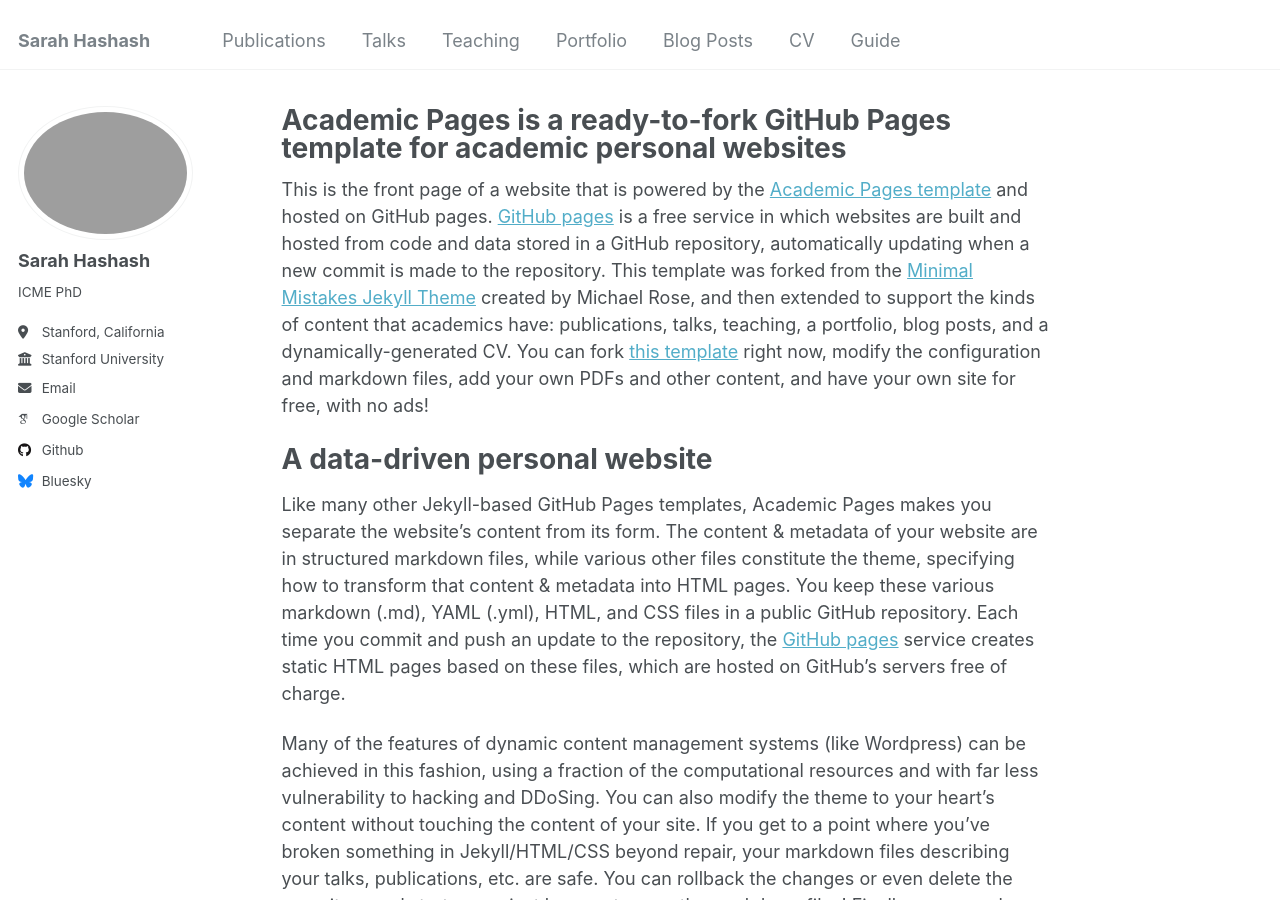
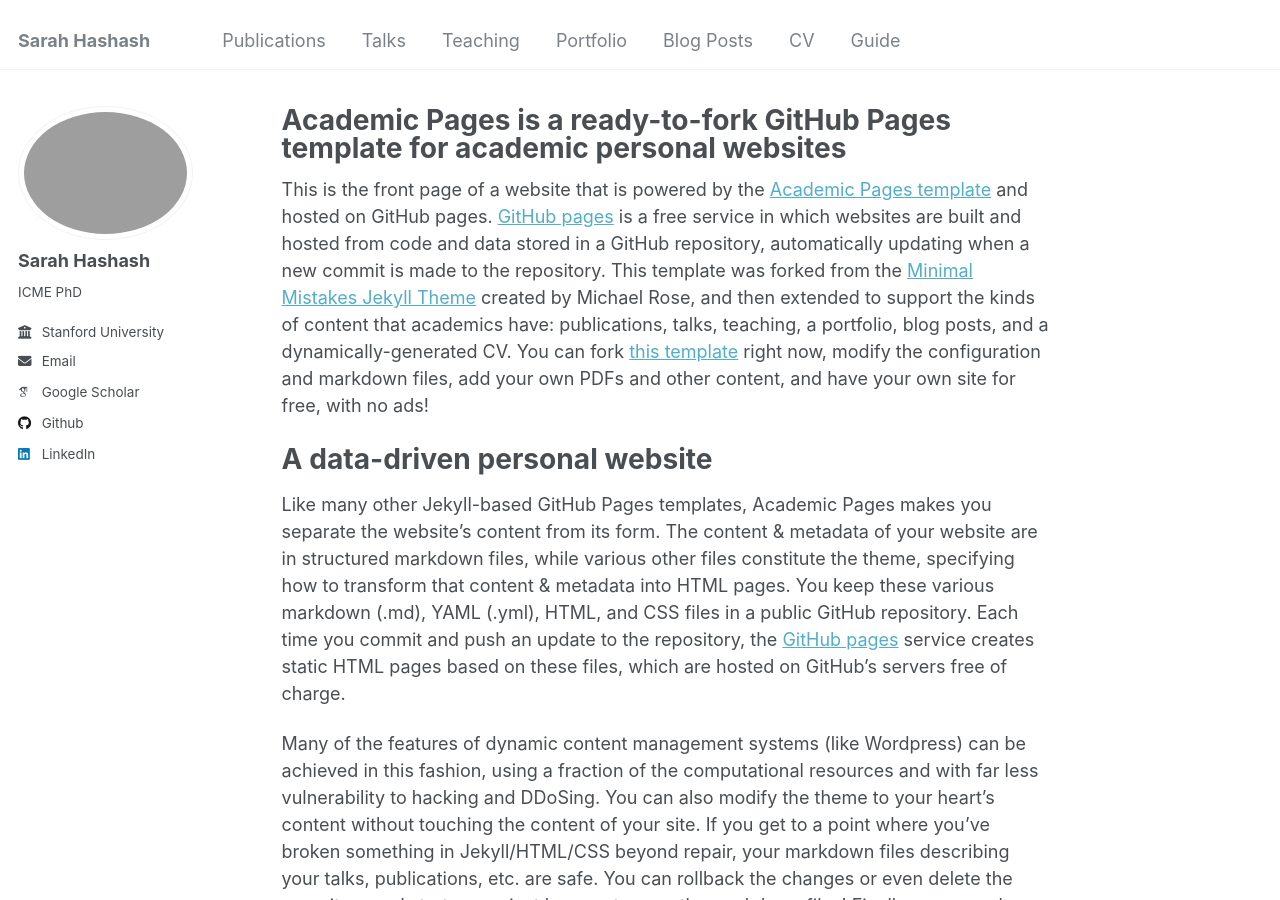
Before and after one commit to s-hashash/sarahhashash, a Jekyll site: the page built from _pages/about.md, in a window 1280 px wide and 900 px high. Built offline with Jekyll 4.4.1, drawn with Linux system fonts in a browser that asks for light colours; some web fonts are replaced.

Commit message:
Update _config.yml

```diff
--- a/_config.yml
+++ b/_config.yml
@@ -12,7 +12,7 @@ title                    : "Sarah Hashash"
 title_separator          : "-"
 name                     : &name "Sarah Hashash"
 description              : &description "ICME PhD @ Stanford"
-url                      : https://academicpages.github.io # the base hostname & protocol for your site e.g. "https://[your GitHub username].github.io"
+url                      : https://sarahhashash.github.io # the base hostname & protocol for your site e.g. "https://[your GitHub username].github.io"
 baseurl                  : "" # the subpath of your site, e.g. "/blog"
 repository               : "academicpages/academicpages.github.io"
 
@@ -21,11 +21,11 @@ repository               : "academicpages/academicpages.github.io"
 #               Additional customization can be done by editing /_includes/author-profile.html
 author:
   # Biographic information
-  avatar           : "sarahprofilepicture.png"
+  avatar           : "sarahprofilepicture.jpg"
   name             : "Sarah Hashash"
   pronouns         : # example: "she/her"
   bio              : "ICME PhD"
-  location         : "Stanford, California"
+  # location         : "Stanford, California"
   employer         : "Stanford University"
   uri              : # URL
   email            : "shashash@stanford.edu"
@@ -44,12 +44,12 @@ author:
   bitbucket        : # Username - Update with your username on the site
   codepen          : # Username
   dribbble         : # Username
-  github           : "academicpages"
+  github           : "sarahhashash"
   kaggle           : # Username
   stackoverflow    : # User number or user number and name (i.e., use "1" or "1/jeff-atwood")
 
   # Social media
-  bluesky          : "bsky.app" # Replace this with you Bluesky username
+  # bluesky          : "bsky.app" # Replace this with you Bluesky username
   facebook         : # Username
   flickr           : # Username
   foursquare       : # Username
@@ -58,7 +58,7 @@ author:
   keybase          : # Username
   instagram        : # Username
   lastfm           : # Username
-  linkedin         : # Username
+  linkedin         : "sarah-hashash-65603a1a7" # Username
   mastodon         : # URL
   medium           : # URL
   pinterest        : # Username
```
